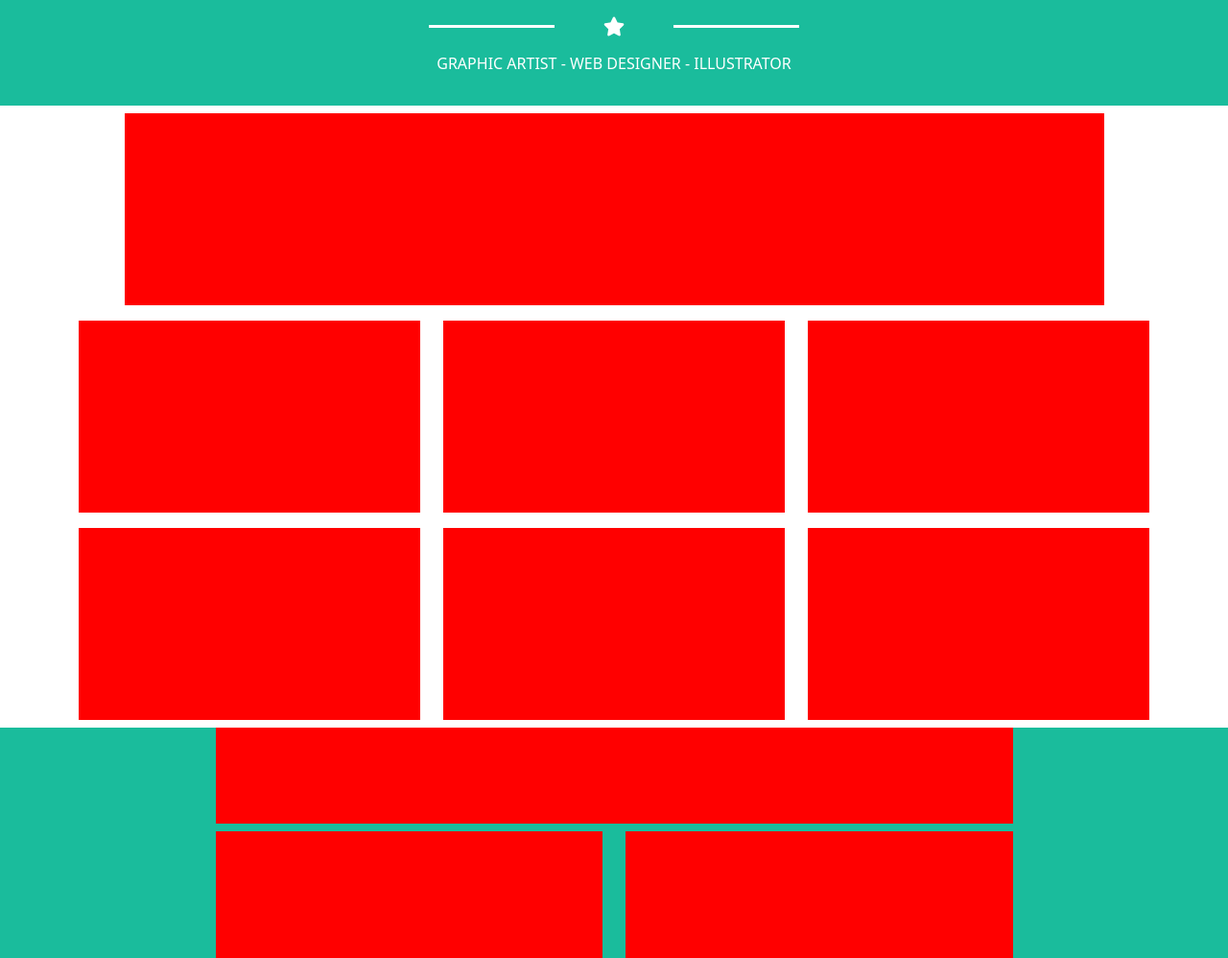
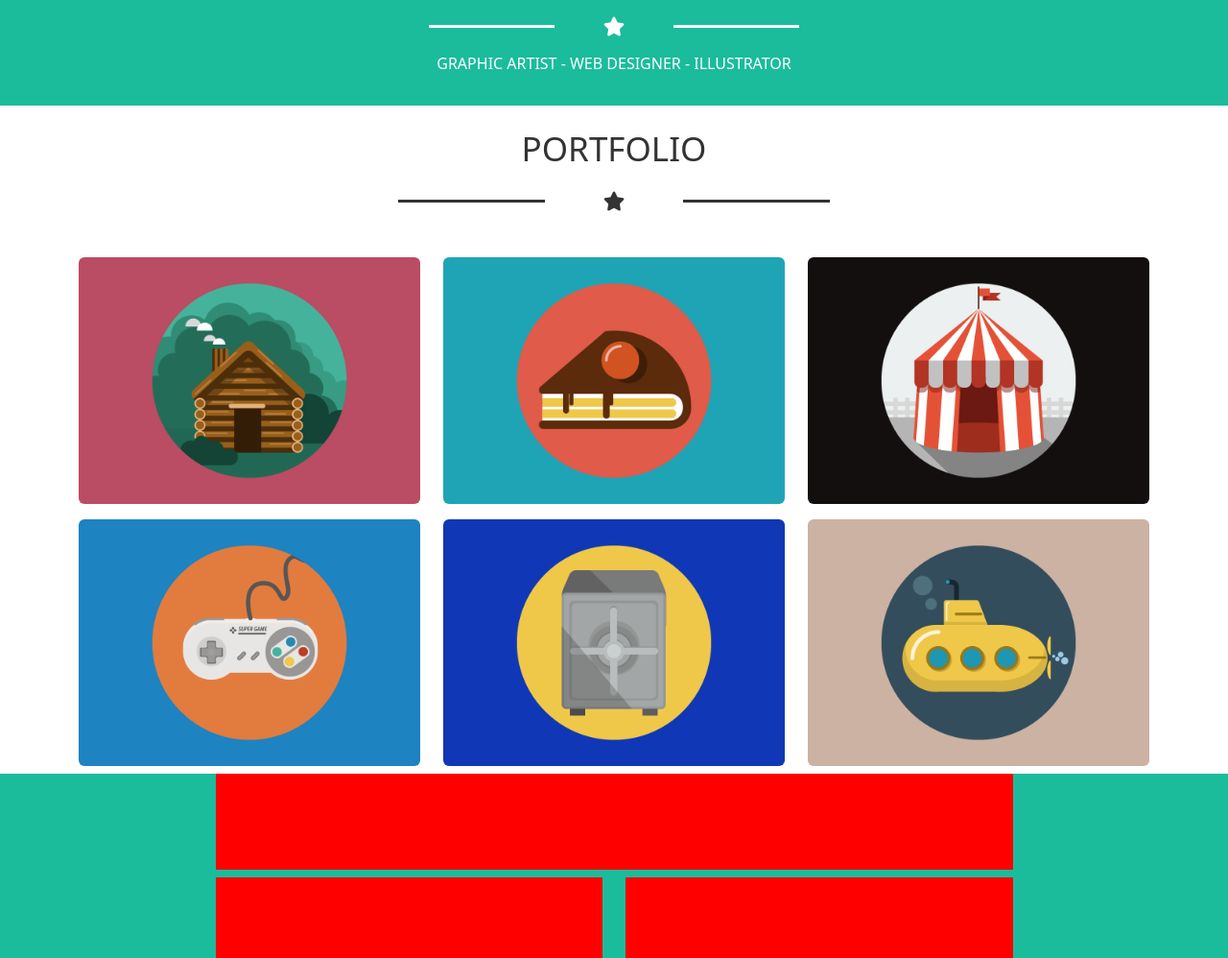
Before and after one commit to niccoloruberti/html-css-bootstrap-freelancer, a plain HTML site: page index.html in a window 1280 px wide. Shown: the part 440-1438 px from the top of the page at 96% size. Drawn offline with nearby package versions, Linux system fonts and the light colour scheme.

Commit message:
[FEAT]: contenuto sezione: portfolio

```diff
--- a/css/styles.css
+++ b/css/styles.css
@@ -75,3 +75,26 @@ header .navbar i {
 #start_bootstrap .grechina {
     width: 80%;
 }
+
+/* seconda sezione, portfolio */
+
+#portfolio h2 {
+    color: rgb(51, 51, 51);
+    text-transform: uppercase;
+    font-size: 35px;
+}
+
+#portfolio span {
+    height: 3px;
+    background-color: rgb(51, 51, 51);
+    width: 30%;
+}
+
+#portfolio i {
+    color: rgb(51, 51, 51);
+    font-size: 20px;
+}
+
+#portfolio .grechina {
+    width: 50%;
+}
--- a/index.html
+++ b/index.html
@@ -55,7 +55,7 @@
             <div class="container">
                 <div class="row">
                     <div class="col-12 col-md-7 col-lg-6 mx-auto">
-                        <div class="d-flex flex-column align-items-center my-3">
+                        <div class="content d-flex flex-column align-items-center my-3">
                             <img src="./img/avatar.svg" alt="avatar">
                             <h1 class="my-3">start bootstrap</h1>
                             <div class="grechina d-flex align-items-center justify-content-around my-3">
@@ -68,33 +68,58 @@
             </div>
         </section>
         <!-- sezione portfolio -->
-        <section>
+        <section id="portfolio">
             <div class="container">
                 <!-- titolo -->
                 <div class="row">
                     <div class="col-11 mx-auto m-2">
-                        <div class="content h_200 bg_red"></div>
+                        <div class="content d-flex flex-column align-items-center my-3">
+                            <h2>portfolio</h2>
+                            <div class="grechina d-flex align-items-center justify-content-around my-3">
+                                <span></span><i class="fas fa-star"></i><span></span>
+                            </div>
+                        </div>
                     </div>
                 </div>
                 <!-- contenuti -->
                 <div class="row">
                     <div class="col-11 col-md-6 col-lg-4 mx-auto m-2">
-                        <div class="content h_200 bg_red"></div>
+                        <div class="content">
+                            <img class="img-fluid rounded" src="./img/cabin.png" alt="cabin">
+                        </div>
                     </div>
                     <div class="col-11 col-md-6 col-lg-4 mx-auto m-2">
-                        <div class="content h_200 bg_red"></div>
+                        <div class="content">
+                            <img class="img-fluid rounded" src="./img/cake.png" alt="cake">
+                        </div>
                     </div>
                     <div class="col-11 col-md-6 col-lg-4 mx-auto m-2">
-                        <div class="content h_200 bg_red"></div>
+                        <div class="content">
+                            <div class="content">
+                                <img class="img-fluid rounded" src="./img/circus.png" alt="circus">
+                            </div>
+                        </div>
                     </div>
                     <div class="col-11 col-md-6 col-lg-4 mx-auto m-2">
-                        <div class="content h_200 bg_red"></div>
+                        <div class="content">
+                            <div class="content">
+                                <img class="img-fluid rounded" src="./img/game.png" alt="game">
+                            </div>
+                        </div>
                     </div>
                     <div class="col-11 col-md-6 col-lg-4 mx-auto m-2">
-                        <div class="content h_200 bg_red"></div>
+                        <div class="content">
+                            <div class="content">
+                                <img class="img-fluid rounded" src="./img/safe.png" alt="safe">
+                            </div>
+                        </div>
                     </div>
                     <div class="col-11 col-md-6 col-lg-4 mx-auto m-2">
-                        <div class="content h_200 bg_red"></div>
+                        <div class="content">
+                            <div class="content">
+                                <img class="img-fluid rounded" src="./img/submarine.png" alt="submarine">
+                            </div>
+                        </div>
                     </div>
                 </div>
             </div>
```
